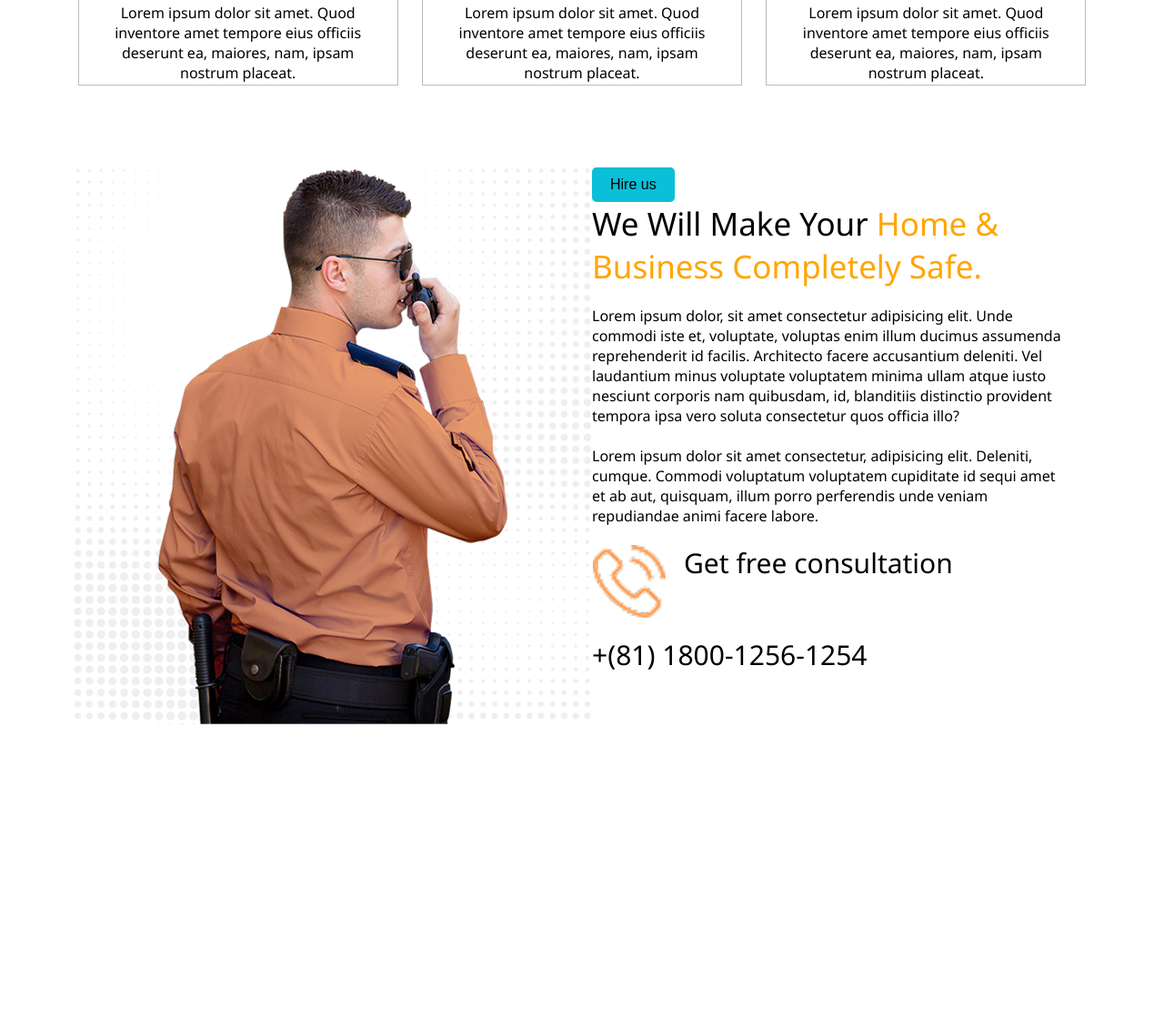
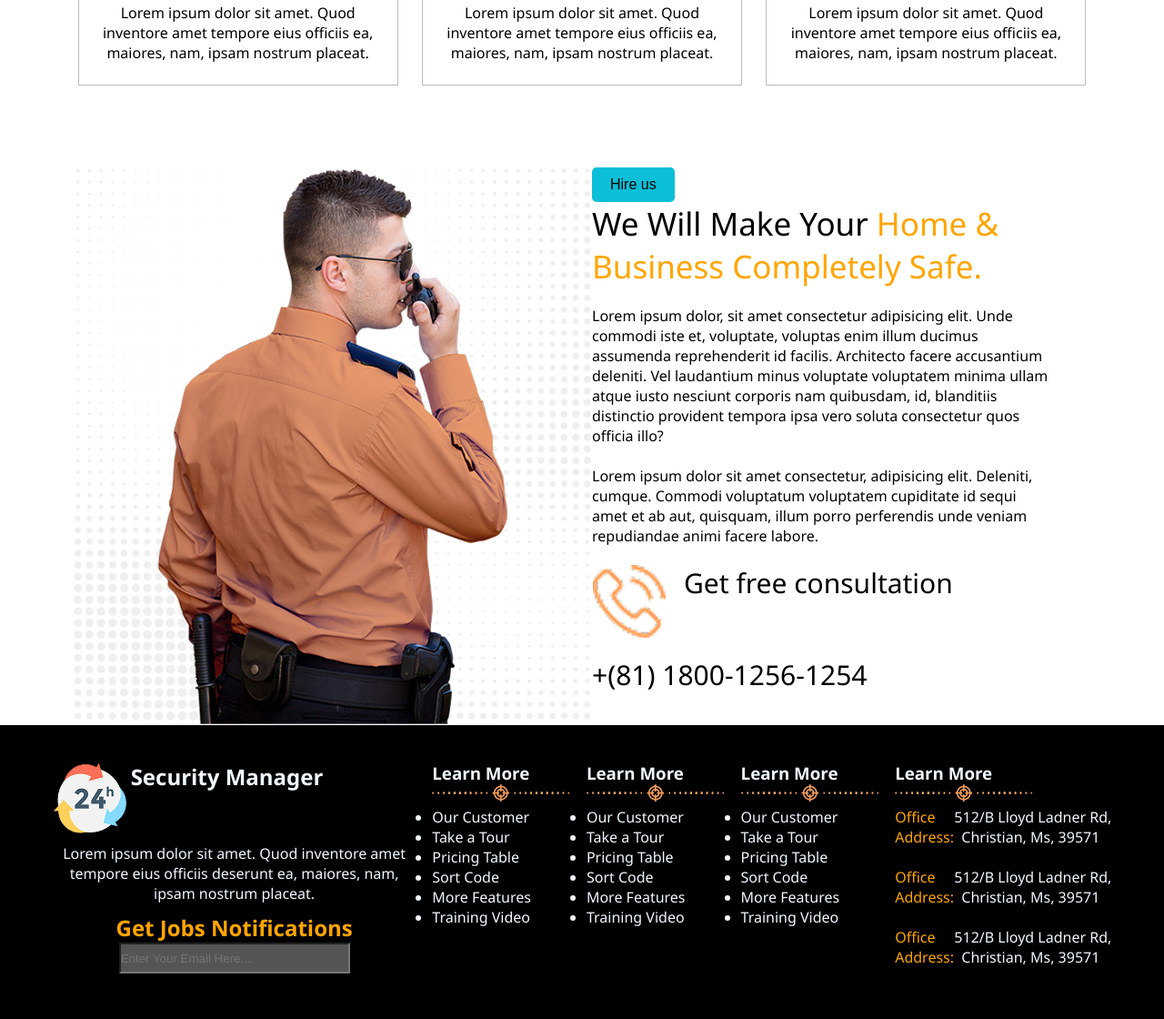
Before and after one commit to abusalehjahid007/simple-security-website, a plain HTML site: page index.html in a window 1280 px wide. Shown: the part 1689-2809 px from the top of the page at 91% size. Before the commit the page ends 2510 px from the top, so only its background shows below. Drawn offline with Linux system fonts and the light colour scheme.

Commit message:
footer and finishing touch

```diff
--- a/index.html
+++ b/index.html
@@ -62,7 +62,7 @@
         <h3>Network Security</h3>
         <img src="img/services/Image (2).png">
         <p>Lorem ipsum dolor sit amet. Quod inventore
-          amet tempore eius officiis deserunt ea,
+          amet tempore eius officiis ea,
           maiores, nam, ipsam nostrum placeat.</p>
       </div>
 
@@ -71,7 +71,7 @@
         <h3>House Security</h3>
         <img src="img/services/Image (2).png">
         <p>Lorem ipsum dolor sit amet. Quod inventore
-          amet tempore eius officiis deserunt ea,
+          amet tempore eius officiis ea,
           maiores, nam, ipsam nostrum placeat.</p>
       </div>
 
@@ -80,7 +80,7 @@
         <h3>Transport Security</h3>
         <img src="img/services/Image (2).png">
         <p>Lorem ipsum dolor sit amet. Quod inventore
-          amet tempore eius officiis deserunt ea,
+          amet tempore eius officiis ea,
           maiores, nam, ipsam nostrum placeat.</p>
       </div>
 
@@ -89,7 +89,7 @@
         <h3>Private Security</h3>
         <img src="img/services/Image (2).png">
         <p>Lorem ipsum dolor sit amet. Quod inventore
-          amet tempore eius officiis deserunt ea,
+          amet tempore eius officiis ea,
           maiores, nam, ipsam nostrum placeat.</p>
       </div>
 
@@ -98,7 +98,7 @@
         <h3>Website Security</h3>
         <img src="img/services/Image (2).png">
         <p>Lorem ipsum dolor sit amet. Quod inventore
-          amet tempore eius officiis deserunt ea,
+          amet tempore eius officiis ea,
           maiores, nam, ipsam nostrum placeat.</p>
       </div>
 
@@ -107,7 +107,7 @@
         <h3>CCTV Security</h3>
         <img src="img/services/Image (2).png">
         <p>Lorem ipsum dolor sit amet. Quod inventore
-          amet tempore eius officiis deserunt ea,
+          amet tempore eius officiis ea,
           maiores, nam, ipsam nostrum placeat.</p>
       </div>
 
@@ -142,6 +142,77 @@
 
   </div>
 
+  <!-- footer saction -->
+
+  <footer class="footer">
+    <div class="first-section">
+      <span>
+        <img src="img/logo.png" alt="logo image">
+        <h2>Security Manager</h2>
+      </span>
+      <p>Lorem ipsum dolor sit amet. Quod inventore
+        amet tempore eius officiis deserunt ea,
+        maiores, nam, ipsam nostrum placeat.</p>
+        <div class="input-field">
+        <h2>Get Jobs Notifications</h2>
+        <input type="text" placeholder="Enter Your Email Here....">
+        </div>
+    </div>
+
+    <div class="learn-more">
+      <h3>Learn More</h3>
+      <img src="img/services/Image (2).png" alt="">
+      <ul>
+        <li>Our Customer</li>
+        <li>Take a Tour</li>
+        <li>Pricing Table</li>
+        <li>Sort Code</li>
+        <li>More Features</li>
+        <li>Training Video</li>
+      </ul>
+    </div>
+
+    <div class="learn-more">
+      <h3>Learn More</h3>
+      <img src="img/services/Image (2).png" alt="">
+      <ul>
+        <li>Our Customer</li>
+        <li>Take a Tour</li>
+        <li>Pricing Table</li>
+        <li>Sort Code</li>
+        <li>More Features</li>
+        <li>Training Video</li>
+      </ul>
+    </div>
+
+    <div class="learn-more">
+      <h3>Learn More</h3>
+      <img src="img/services/Image (2).png" alt="">
+      <ul>
+        <li>Our Customer</li>
+        <li>Take a Tour</li>
+        <li>Pricing Table</li>
+        <li>Sort Code</li>
+        <li>More Features</li>
+        <li>Training Video</li>
+      </ul>
+    </div>
+
+    <div class="last-sectino">
+      <h3>Learn More</h3>
+      <img src="img/services/Image (2).png" alt="">
+      <p><span>Office</span> &nbsp;&nbsp;&nbsp; 512/B Lloyd Ladner Rd,</p>
+      <p><span>Address:</span>&nbsp;  Christian, Ms, 39571</p>
+      <br>
+      <p><span>Office</span> &nbsp;&nbsp;&nbsp; 512/B Lloyd Ladner Rd,</p>
+      <p><span>Address:</span>&nbsp;  Christian, Ms, 39571</p>
+      <br>
+      <p><span>Office</span> &nbsp;&nbsp;&nbsp; 512/B Lloyd Ladner Rd,</p>
+      <p><span>Address:</span>&nbsp;  Christian, Ms, 39571</p>
+    </div>
+
+  </footer>
+
 </body>
 
 </html>
--- a/style.css
+++ b/style.css
@@ -135,6 +135,7 @@
   .first-curt p{
     margin: 10px auto;
     max-width: 300px;
+    text-align: center;
   }
 
   .curt-list{
@@ -199,7 +200,7 @@
   }
 
   .right-content p{
-    padding-right: 30px;
+    padding-right: 40px;
   }
 
   .consult-logo{
@@ -218,3 +219,46 @@
     font-weight: 500;
     cursor: pointer;
   }
+
+
+  /* <!-- footer saction --> */
+
+  .footer{
+    display: flex;
+    background-color: black;
+    color: aliceblue;
+    justify-content: space-evenly;
+    padding: 40px;
+    margin-top: -54px;
+  }
+
+  .first-section{
+    max-width: 400px;
+    align-items: center;
+    text-align: center;
+  }
+
+  .first-section span{
+    display: flex;
+    gap: 5px;
+    margin-bottom: 10px;
+  }
+
+  .input-field{
+    padding: 10px;
+  }
+
+  .input-field h2{
+    color: orange;
+  }
+
+  .input-field input{
+    height: 30px;
+    width: 250px;
+    background-color: #555;
+    color: azure;
+  }
+
+  .last-sectino span{
+    color: orange;
+  }
```
